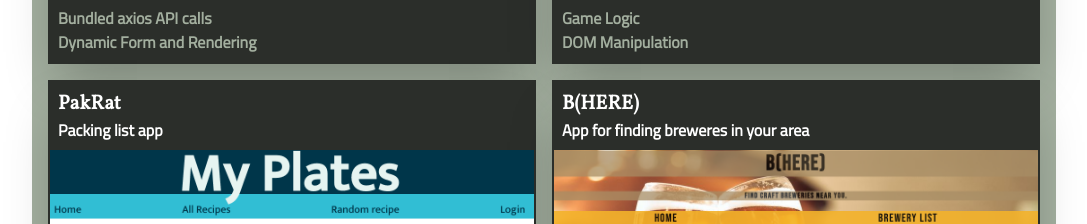
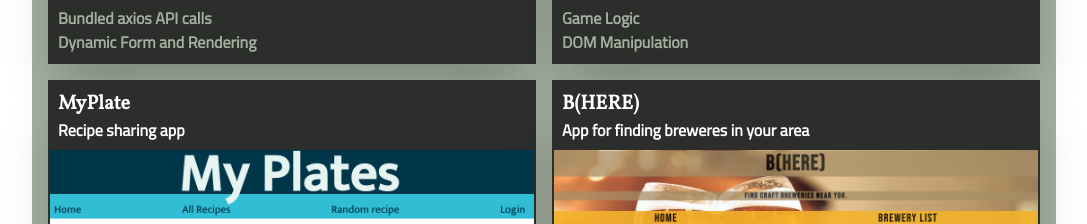
Before and after one commit to robert-bl/personal_portfolio, a React (Create React App) app in the folder portfolio/: page / in a window 1280 px wide. Shown: the part 2180-2404 px from the top of the page, without its empty margins (96-1183 px from the left). Built offline with nearby package versions, Linux system fonts and the light colour scheme.

Commit message:
typo correction

```diff
--- a/portfolio/src/components/projects/MyPlates.jsx
+++ b/portfolio/src/components/projects/MyPlates.jsx
@@ -20,8 +20,8 @@ export default function MyPlates () {
     return (
         <div className="w-full shadow-2xl hover:scale-105 duration-300 border-2 border-drkgry" onClick={toggleLinks}>
             <div className='bg-drkgry text-white p-2'>
-                <div className='text-xl font-serif'>PakRat</div>
-                <div>Packing list app</div>
+                <div className='text-xl font-serif'>MyPlate</div>
+                <div>Recipe sharing app</div>
             </div>
             <div className="relative bg-myplates bg-contain bg-bottom aspect-[4/3] text-drkgry">
                 <div className='absolute flex gap-1 bg-white rounded-tl-md bottom-0 right-0 p-2'>
```
